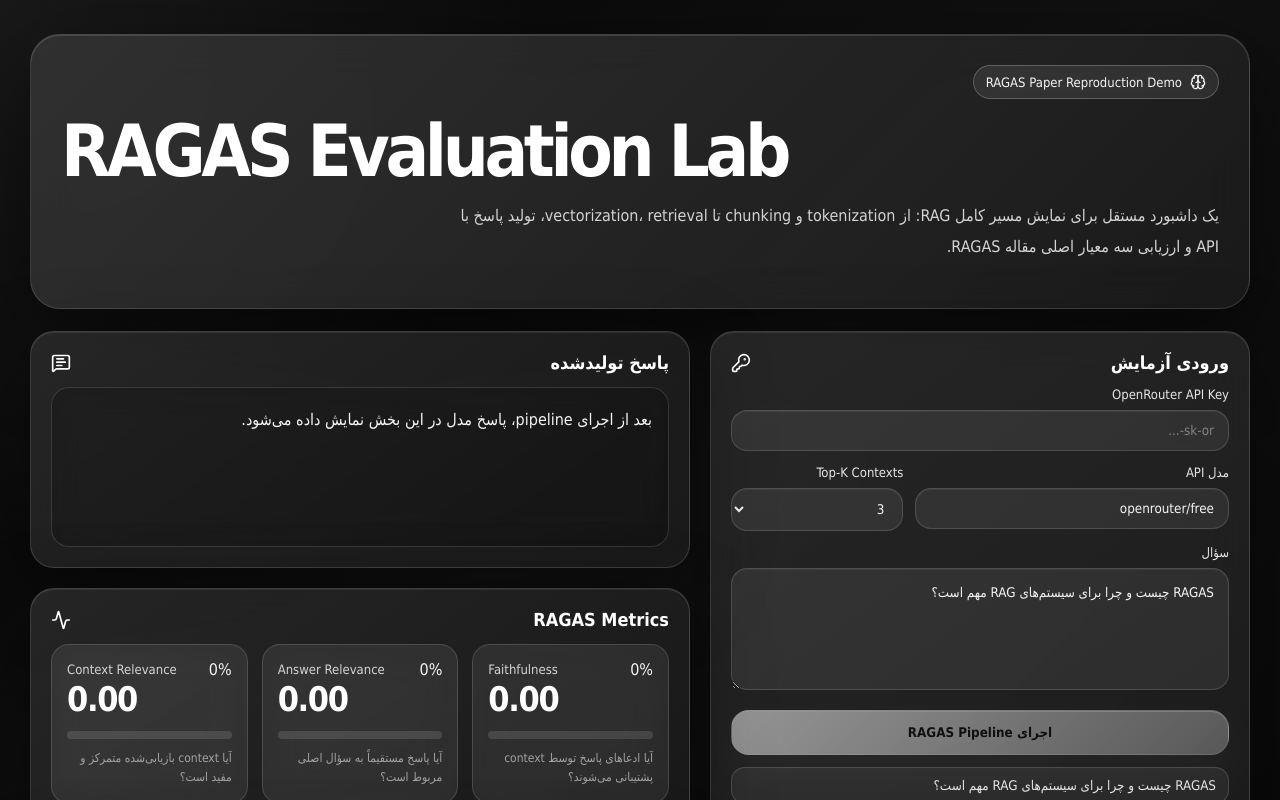
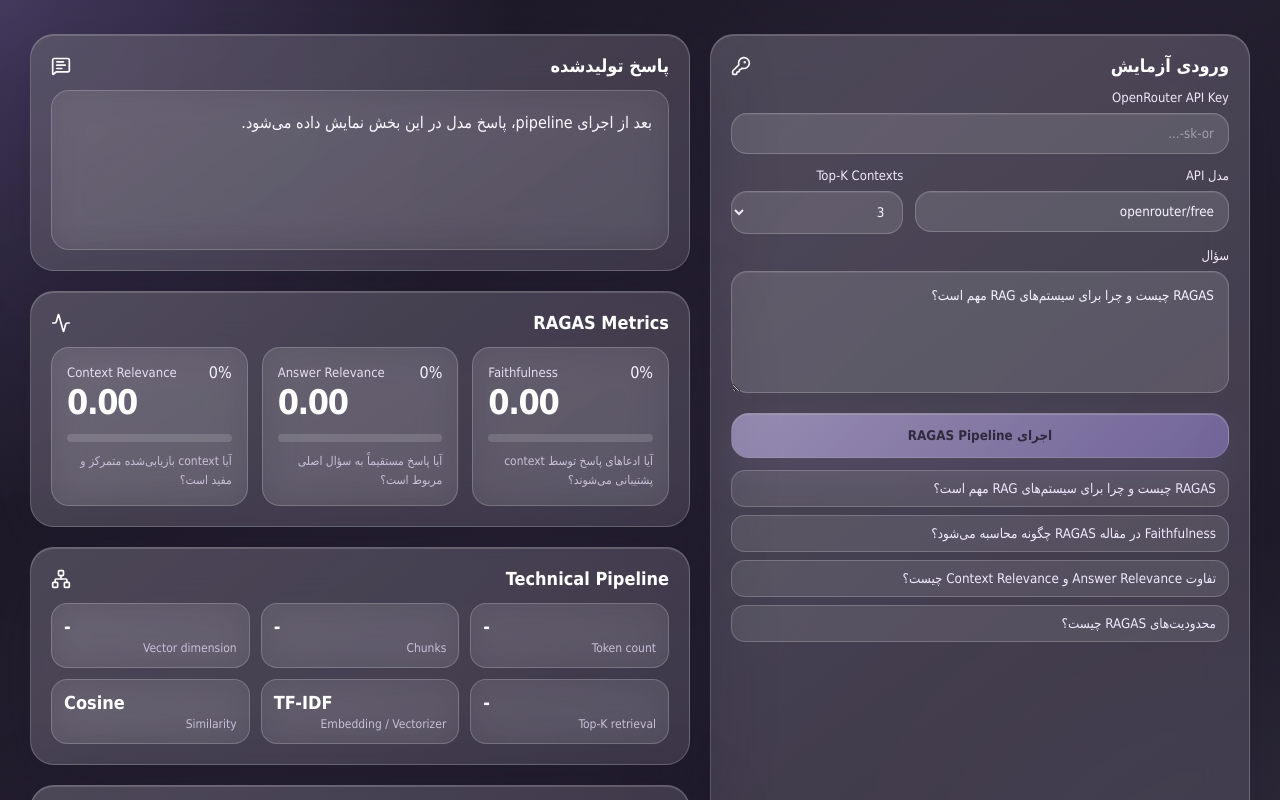
Before and after one commit to oddukiyo/ragas-evaluation-lab, a Next.js app: page / in a window 1280 px wide. Shown: the top 800 px of the page. Built offline with nearby package versions, Linux system fonts and the light colour scheme.

Commit message:
Update globals.css

```diff
--- a/app/globals.css
+++ b/app/globals.css
@@ -1,14 +1,15 @@
 :root {
-  --bg: #070707;
-  --panel: rgba(255, 255, 255, 0.075);
-  --panel-strong: rgba(255, 255, 255, 0.11);
-  --border: rgba(255, 255, 255, 0.14);
-  --border-strong: rgba(255, 255, 255, 0.22);
-  --text: #f5f5f5;
-  --muted: #a3a3a3;
-  --muted-strong: #d4d4d4;
-  --accent: #e5e5e5;
-  --accent2: #737373;
+  --bg: #171420;
+  --panel: rgba(255, 255, 255, 0.13);
+  --panel-soft: rgba(255, 255, 255, 0.08);
+  --border: rgba(255, 255, 255, 0.2);
+  --border-strong: rgba(255, 255, 255, 0.32);
+  --text: #f7f4ff;
+  --muted: #c9c1d9;
+  --muted-strong: #e1d9ee;
+  --accent: #b79cff;
+  --accent2: #8b7ab8;
+  --accent3: #d8d0e8;
   --danger: #fca5a5;
 }
 
@@ -23,15 +24,15 @@
   background:
     radial-gradient(
       circle at top left,
-      rgba(255, 255, 255, 0.08),
-      transparent 34rem
+      rgba(183, 156, 255, 0.28),
+      transparent 32rem
     ),
     radial-gradient(
       circle at bottom right,
-      rgba(255, 255, 255, 0.06),
+      rgba(160, 150, 180, 0.22),
       transparent 30rem
     ),
-    linear-gradient(135deg, #050505 0%, #111111 45%, #050505 100%);
+    linear-gradient(135deg, #171420 0%, #262132 45%, #1b1824 100%);
   color: var(--text);
   font-family: Tahoma, Arial, "Segoe UI", sans-serif;
   font-feature-settings: normal;
@@ -51,22 +52,9 @@
   padding: 34px 0 54px;
 }
 
+/* کادر بزرگ بالای صفحه حذف شده */
 .hero {
-  overflow: hidden;
-  border: 1px solid var(--border);
-  border-radius: 30px;
-  background:
-    linear-gradient(
-      135deg,
-      rgba(255, 255, 255, 0.12),
-      rgba(255, 255, 255, 0.035)
-    ),
-    rgba(20, 20, 20, 0.72);
-  padding: 30px;
-  box-shadow:
-    0 30px 90px rgba(0, 0, 0, 0.55),
-    inset 0 1px 0 rgba(255, 255, 255, 0.12);
-  backdrop-filter: blur(22px);
+  display: none;
 }
 
 .hero-grid {
@@ -80,8 +68,8 @@
   border: 1px solid var(--border-strong);
   border-radius: 999px;
   padding: 8px 12px;
-  color: #f5f5f5;
-  background: rgba(255, 255, 255, 0.075);
+  color: #f7f4ff;
+  background: rgba(255, 255, 255, 0.1);
   font-size: 13px;
   backdrop-filter: blur(16px);
 }
@@ -107,7 +95,7 @@
   display: grid;
   grid-template-columns: 0.9fr 1.1fr;
   gap: 20px;
-  margin-top: 22px;
+  margin-top: 0;
 }
 
 .card {
@@ -116,14 +104,14 @@
   background:
     linear-gradient(
       145deg,
-      rgba(255, 255, 255, 0.09),
-      rgba(255, 255, 255, 0.035)
+      rgba(255, 255, 255, 0.15),
+      rgba(255, 255, 255, 0.07)
     ),
-    rgba(18, 18, 18, 0.72);
+    rgba(55, 49, 70, 0.58);
   padding: 20px;
   box-shadow:
-    0 22px 80px rgba(0, 0, 0, 0.38),
-    inset 0 1px 0 rgba(255, 255, 255, 0.08);
+    0 22px 80px rgba(30, 24, 42, 0.38),
+    inset 0 1px 0 rgba(255, 255, 255, 0.16);
   backdrop-filter: blur(24px);
 }
 
@@ -140,7 +128,7 @@
 .label {
   display: block;
   margin: 14px 0 8px;
-  color: #e5e5e5;
+  color: #eee8f8;
   font-size: 13px;
 }
 
@@ -150,23 +138,23 @@
   width: 100%;
   border: 1px solid var(--border);
   border-radius: 16px;
-  background: rgba(255, 255, 255, 0.075);
+  background: rgba(255, 255, 255, 0.12);
   color: var(--text);
   padding: 12px 14px;
   outline: none;
-  box-shadow: inset 0 1px 0 rgba(255, 255, 255, 0.06);
+  box-shadow: inset 0 1px 0 rgba(255, 255, 255, 0.08);
 }
 
 .input:focus,
 .textarea:focus,
 .select:focus {
-  border-color: rgba(255, 255, 255, 0.36);
-  background: rgba(255, 255, 255, 0.1);
+  border-color: rgba(215, 200, 255, 0.55);
+  background: rgba(255, 255, 255, 0.16);
 }
 
 .input::placeholder,
 .textarea::placeholder {
-  color: rgba(245, 245, 245, 0.42);
+  color: rgba(247, 244, 255, 0.46);
 }
 
 .textarea {
@@ -184,22 +172,20 @@
 .primary-button {
   width: 100%;
   margin-top: 16px;
-  border: 1px solid rgba(255, 255, 255, 0.22);
+  border: 1px solid rgba(255, 255, 255, 0.28);
   border-radius: 18px;
-  background:
-    linear-gradient(135deg, #f5f5f5, #8a8a8a);
-  color: #050505;
+  background: linear-gradient(135deg, #d7c8ff, #9a84d6);
+  color: #20172f;
   padding: 14px 18px;
   font-weight: 900;
   cursor: pointer;
   box-shadow:
-    0 16px 40px rgba(255, 255, 255, 0.08),
+    0 16px 40px rgba(183, 156, 255, 0.2),
     inset 0 1px 0 rgba(255, 255, 255, 0.5);
 }
 
 .primary-button:hover {
-  background:
-    linear-gradient(135deg, #ffffff, #a3a3a3);
+  background: linear-gradient(135deg, #eadfff, #b79cff);
 }
 
 .primary-button:disabled {
@@ -216,15 +202,15 @@
 .sample-button {
   border: 1px solid var(--border);
   border-radius: 14px;
-  background: rgba(255, 255, 255, 0.06);
-  color: #e5e5e5;
+  background: rgba(255, 255, 255, 0.1);
+  color: #f0eaff;
   padding: 10px 12px;
   text-align: right;
   cursor: pointer;
 }
 
 .sample-button:hover {
-  background: rgba(255, 255, 255, 0.11);
+  background: rgba(215, 200, 255, 0.16);
 }
 
 .result-stack {
@@ -236,12 +222,12 @@
   min-height: 160px;
   border-radius: 18px;
   border: 1px solid var(--border);
-  background: rgba(0, 0, 0, 0.24);
+  background: rgba(255, 255, 255, 0.08);
   padding: 16px;
-  color: #f5f5f5;
+  color: #fbf9ff;
   line-height: 1.95;
   white-space: pre-wrap;
-  backdrop-filter: blur(14px);
+  backdrop-filter: blur(16px);
 }
 
 .metrics-grid {
@@ -253,7 +239,7 @@
 .metric {
   border: 1px solid var(--border);
   border-radius: 18px;
-  background: rgba(255, 255, 255, 0.065);
+  background: rgba(255, 255, 255, 0.1);
   padding: 15px;
   backdrop-filter: blur(18px);
 }
@@ -267,7 +253,7 @@
 }
 
 .metric-name {
-  color: #d4d4d4;
+  color: #e5def1;
   font-size: 13px;
 }
 
@@ -283,14 +269,14 @@
   height: 8px;
   margin-top: 12px;
   border-radius: 999px;
-  background: rgba(255, 255, 255, 0.12);
+  background: rgba(255, 255, 255, 0.14);
   overflow: hidden;
 }
 
 .bar-fill {
   height: 100%;
   border-radius: inherit;
-  background: linear-gradient(90deg, #f5f5f5, #737373);
+  background: linear-gradient(90deg, #d7c8ff, #8b7ab8);
 }
 
 .metric-desc {
@@ -308,7 +294,7 @@
 .context-item {
   border: 1px solid var(--border);
   border-radius: 18px;
-  background: rgba(255, 255, 255, 0.055);
+  background: rgba(255, 255, 255, 0.09);
   padding: 14px;
   backdrop-filter: blur(18px);
 }
@@ -318,13 +304,13 @@
   justify-content: space-between;
   gap: 10px;
   direction: ltr;
-  color: #e5e5e5;
+  color: #efe9ff;
   font-size: 12px;
   margin-bottom: 8px;
 }
 
 .context-text {
-  color: #e5e5e5;
+  color: #f0eaff;
   line-height: 1.75;
   font-size: 13px;
 }
@@ -338,7 +324,7 @@
 .tech-box {
   border: 1px solid var(--border);
   border-radius: 16px;
-  background: rgba(255, 255, 255, 0.055);
+  background: rgba(255, 255, 255, 0.09);
   padding: 12px;
   backdrop-filter: blur(18px);
 }
@@ -363,7 +349,7 @@
 
 .details summary {
   cursor: pointer;
-  color: #f5f5f5;
+  color: #f4efff;
   font-size: 13px;
 }
 
@@ -375,9 +361,9 @@
   margin: 12px 0 0;
   border: 1px solid var(--border);
   border-radius: 16px;
-  background: rgba(0, 0, 0, 0.28);
+  background: rgba(24, 20, 32, 0.42);
   padding: 14px;
-  color: #d4d4d4;
+  color: #e5def1;
   font-size: 12px;
 }
 
```
